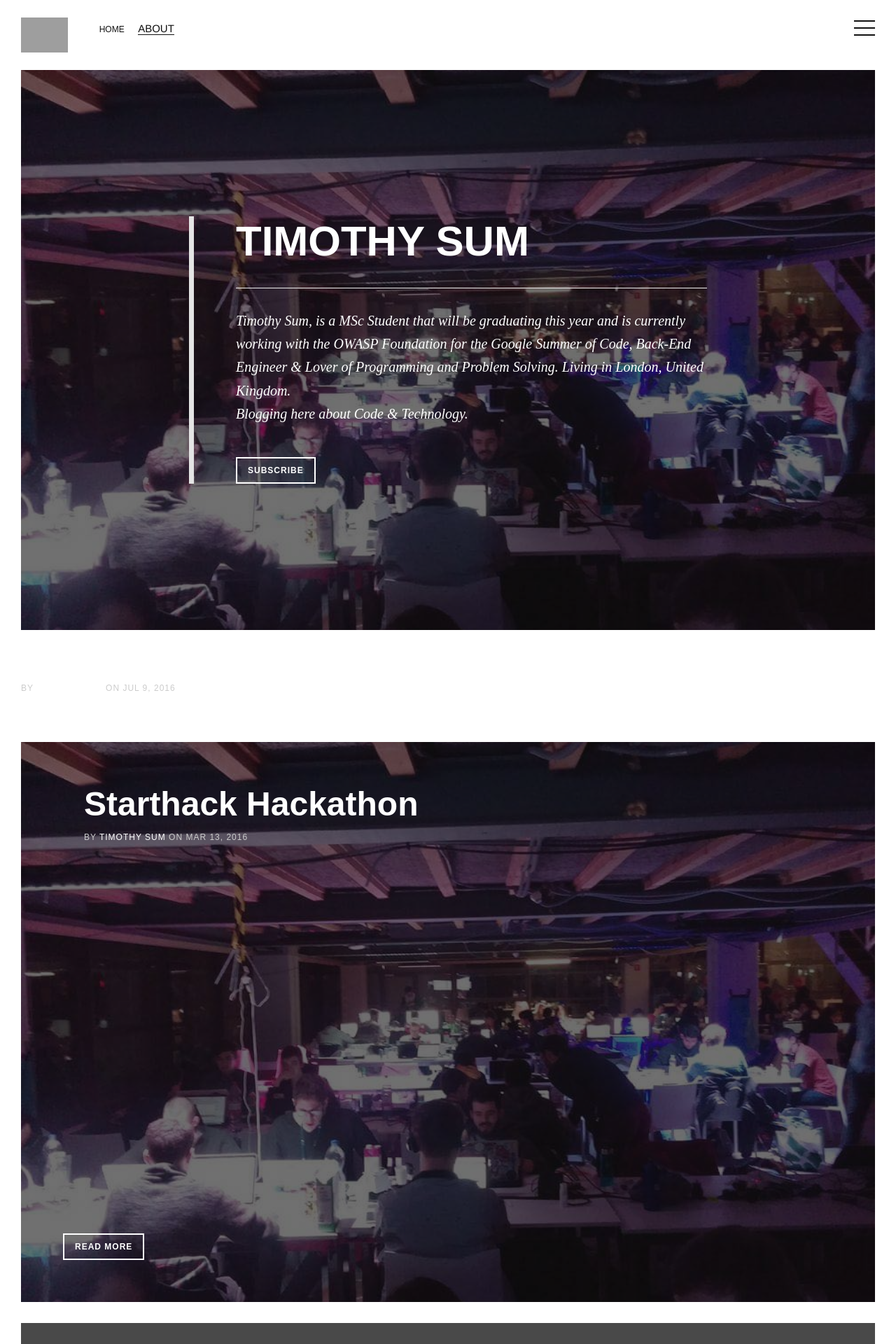
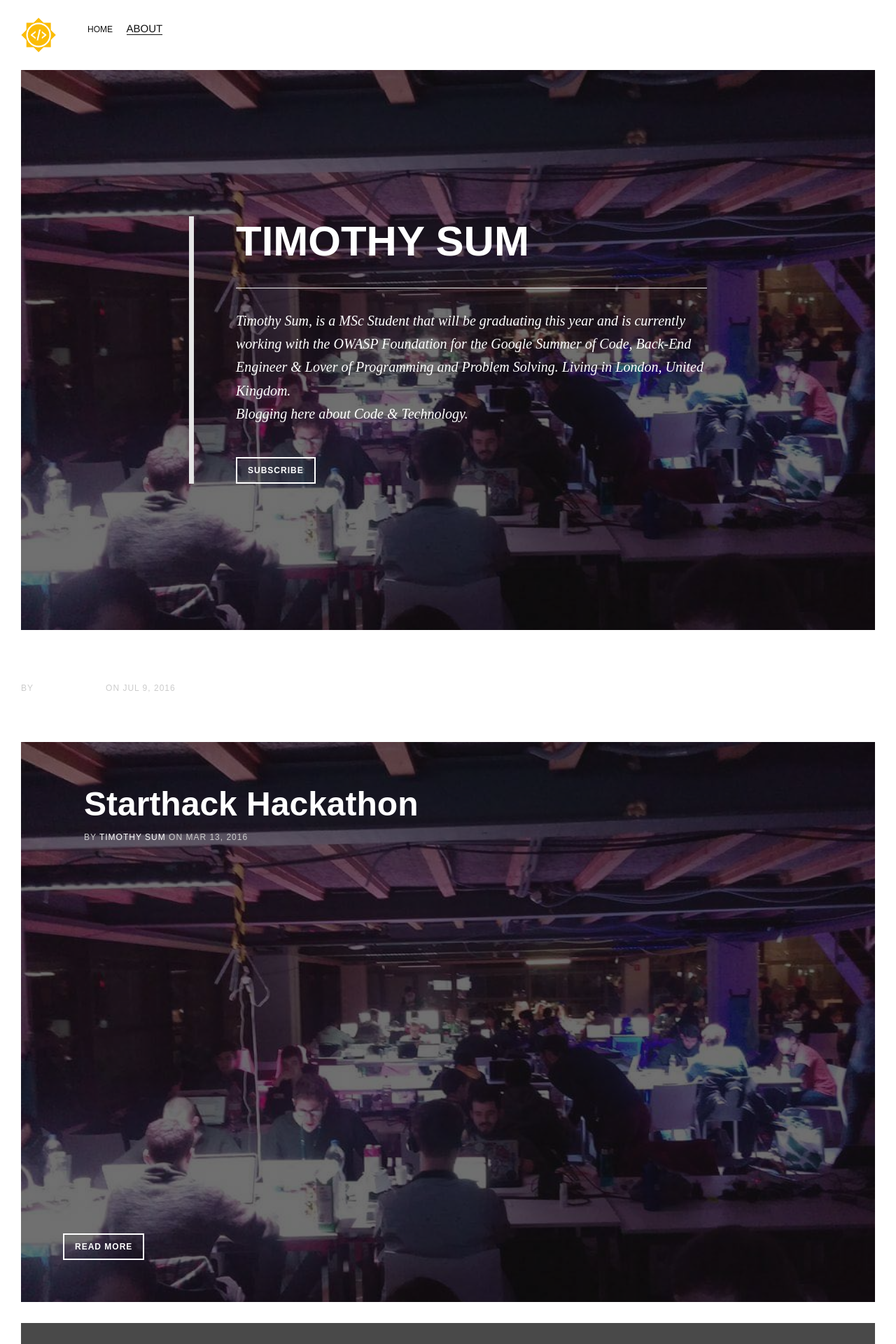
Before and after one commit to timothy22000/timothy22000.github.io, a Jekyll site: the page built from index.html, in a window 1280 px wide. Shown: the top 1920 px of the page at 70% size. Built offline with Jekyll 4.4.1, drawn with Linux system fonts in a browser that asks for light colours; nearby versions of some CDN libraries; some web fonts are replaced; grey boxes are pictures that could not be loaded.

Commit message:
Fix minor bugs and remove some components

```diff
--- a/_includes/head.html
+++ b/_includes/head.html
@@ -8,6 +8,6 @@
   <link rel="alternate" type="application/rss+xml" title="{{ site.title }}" href="{{ "/feed.xml" | prepend: site.baseurl | prepend: site.url }}">
   <link rel="stylesheet" href="{{ "/assets/css/style-v=cba79c2df0.css" | prepend: site.baseurl }}">
   <link rel="stylesheet" type="text/css" href="assets/css/style-v=cba79c2df0.css" />
-      <link rel="shortcut icon" href="http://timothy22000.github.io/icon.png">
-    <link rel="icon" href="http://timothy22000.github.io/icon.png" type="image/x-icon">
+      <link rel="shortcut icon" href="http://timothy22000.github.io/assets/download.jpeg">
+    <link rel="icon" href="http://timothy22000.github.io/gsoc2016-sun-373x373.png" type="image/x-icon">
 </head>
--- a/_includes/header.html
+++ b/_includes/header.html
@@ -1,7 +1,7 @@
 
 <header class="site-header">
     <div class="inner-wide">
-        <h1 class="site-title"><a href="{{ site.baseurl }}/"><img src="http://timothy22000.github.io/img/logo-dark.png " alt="logo"><!--{{ site.title }}--></a></h1>
+        <h1 class="site-title"><a href="{{ site.baseurl }}/"><img src="http://timothy22000.github.io/img/gsoc2016-sun-373x373.png" alt="logo"><!--{{ site.title }}--></a></h1>
         <nav class="site-navigation" role="navigation">
     <h2 class="screen-reader-text">Explore Website</h2>
     <ul class="menu">
@@ -16,51 +16,5 @@
         {% endfor %}
     </ul><!-- .menu -->
 </nav><!-- .site-navigation -->
-
-        <a class="sidebar-toggle"><span class="screen-reader-text">Open Sidebar</span><span class="icon" aria-hidden="true"></span></a>
     </div><!-- .inner-wide -->
 </header><!-- .site-header -->
-
-
-<div class="sidebar">
-    <div class="sidebar-scrollable">
-        <div class="widget-area">
-                <nav class="site-navigation" role="navigation">
-    <h2 class="screen-reader-text">Welcome</h2>
-    <ul class="menu">
-        <li class="menu-item home current-menu-item" role="presentation"><a href="index.html">Home</a></li>
-        <li class="menu-item about" role="presentation"><a href="about/index.html">About</a></li>
-        <li class="menu-item buy-curious-theme" role="presentation"><a href="mailto:timothy22000@gmail.com">Contact Me</a></li>
-    </ul><!-- .menu -->
-</nav><!-- .site-navigation -->
-
-            <aside class="widget widget-text">
-                <h2 class="widget-title">This is my Developer Blog.</h2>
-                <p>I will write here about my Development Skills and Learnings. So feel free to Contact me in anyway to give some good infos.</p>
-            </aside><!-- .widget -->
-            <aside class="widget widget-newsletter">
-                <h2 class="widget-title">My  Newsletter</h2>
-                <p>Enter your email address to subscribe to this blog and receive notifications of new posts by email.</p>
-                <!-- Begin MailChimp Signup Form -->
-                <div id="mc_embed_signup">
-                    <form action="" method="post" id="mc-embedded-subscribe-form" name="mc-embedded-subscribe-form" class="validate" target="_blank" novalidate>
-                        <div id="mc_embed_signup_scroll">
-                            <label for="mce-EMAIL" class="screen-reader-text">Email Address</label>
-                            <input type="email" value="" name="EMAIL" class="email" id="mce-EMAIL" placeholder="email address" required>
-                            <div class="clear"><input type="submit" value="Subscribe" name="subscribe" id="mc-embedded-subscribe" class="button"></div>
-                        </div>
-                    </form>
-                </div>
-                <!--End mc_embed_signup-->
-            </aside><!-- .widget -->
-            <aside class="widget widget-text">
-                <h2 class="widget-title">Contact</h2>
-                <p>We accept collaborations/sponsored posts so please contact us to discuss. We would love to hear from you, even if it is to say hello!</p>
-                <ul class="contacts">
-                    <li><span class="icon icon-envelope" aria-hidden="true"></span> space at lucasgatsas.ch</li>
-                    <li><span class="icon icon-map-marker" aria-hidden="true"></span> 9000, St. Gallen, CH - Switzerland</li>
-                </ul>
-            </aside><!-- .widget -->
-        </div><!-- .widget-area -->
-    </div><!-- .sidebar-scrollable -->
-</div><!-- .sidebar -->
--- a/_layouts/about.html
+++ b/_layouts/about.html
@@ -127,7 +127,7 @@
                 };
                 </script>
                 <div id="countbox1"><br>files downloading..</div>
-					<p><img src="http://timothy22000.github.io/img/team1.jpg" alt="Jane Doe" class="author-avatar" /></p>
+					<p><img src="http://timothy22000.github.io/img/timothy.jpg" alt="Jane Doe" class="author-avatar" /></p>
 					<p class="page-description">Timothy Sum, is a MSc Student that will be graduating this year and is currently working with the OWASP Foundation for the Google Summer of Code,
                     Back-End Engineer & Lover of Programming and Problem Solving.</p>
 					<p class="author-links">
```
Also changed, not shown: other parts of _layouts/about.html (+1 -1 lines), img/gsoc2016-sun-373x373.png (added), img/timothy.jpg (added).
